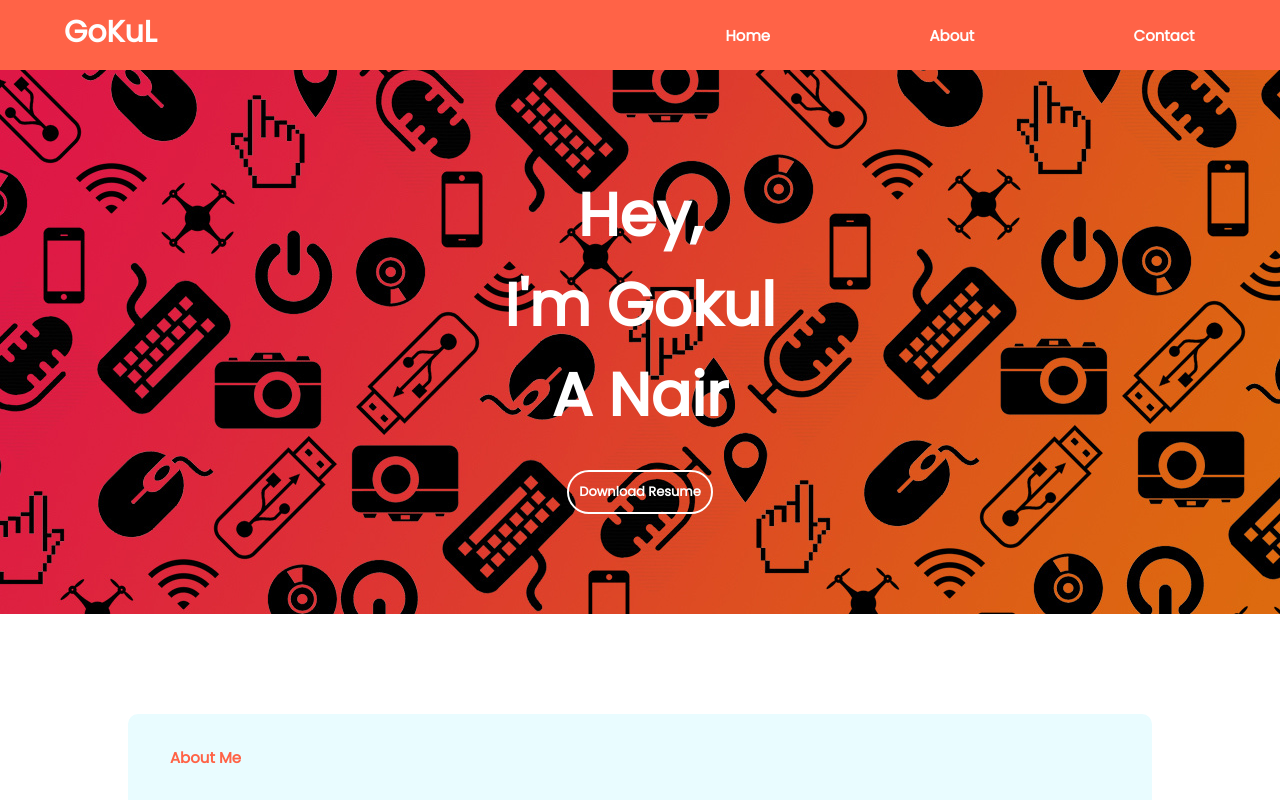
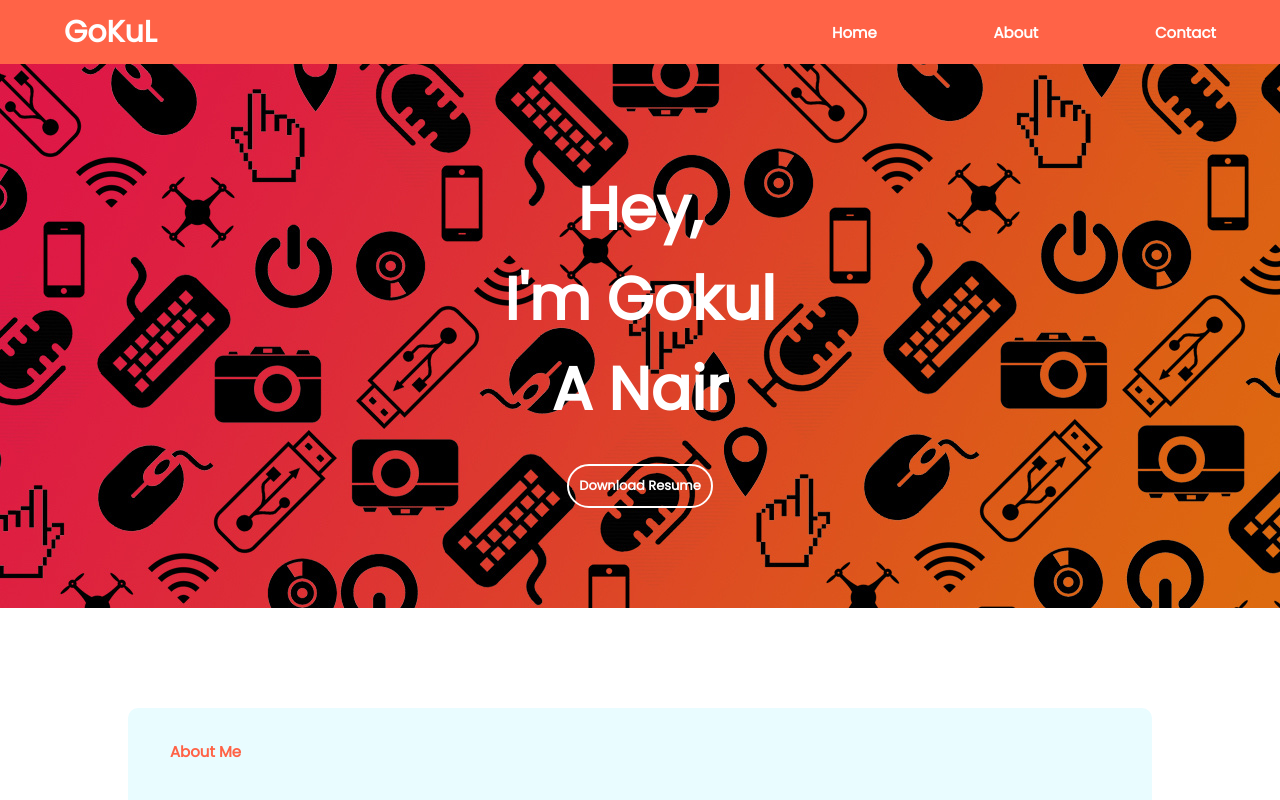
Before and after one commit to gokulanair/webpage, a plain HTML site: page index.html in a window 1280 px wide. Shown: the top 800 px of the page. Drawn offline with nearby package versions, Linux system fonts and the light colour scheme.

Commit message:
Update nav style

```diff
--- a/style.css
+++ b/style.css
@@ -141,9 +141,7 @@ li {
     padding: 1rem 10%;
     transition: background 500ms ease-in-out;
 }
-.nav-links a:hover {
-    background: var(--secondary);
-}
+.nav-links a:hover,
 .nav-links a:focus {
     background: var(--secondary);
 }
@@ -351,16 +349,13 @@ li {
         background: var(--primary);
     }
     .nav-links {
-        display: inline;
+        display: block;
+        margin: 1.85rem 10% 1.85rem 30%;
     }
     .nav-links ul {
         display: flex;
         justify-content: space-between;
         align-items: center;
-        max-width: 73.3%;
-        height: 2.5rem;
-        margin: auto;
-        padding: 3.5rem 0rem;
     }
     .nav-links a {
         display: block;
```
